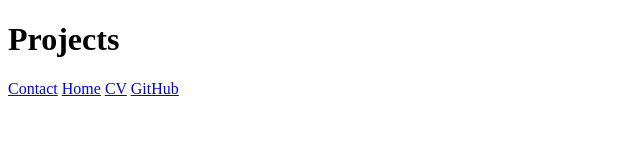
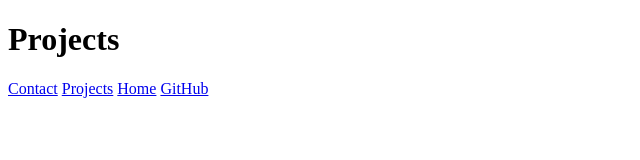
Before and after one commit to he-cath/portfolio, a plain HTML site: page projects/index.html in a window 1280 px wide. Shown: the full height of the page, 0-640 px from the left. Drawn offline with Linux system fonts and the light colour scheme.

Commit message:
fix links

```diff
--- a/projects/index.html
+++ b/projects/index.html
@@ -8,9 +8,9 @@
 <body>
     <h1>Projects</h1>
     <nav>
-        <a href="../contact/index.html">Contact</a>
-        <a href="..index.html">Home</a>
-        <a href="cv/index.html">CV</a>
+       <a href="../contact/index.html">Contact</a>
+        <a href="../cv/index.html">Projects</a>
+        <a href="../index.html">Home</a>
         <a href="https://github.com/he-cath" target="_blank">GitHub</a>
 
     </nav>
```
Also changed, not shown: contact/index.html (+1 -1 lines), 1 other file.
